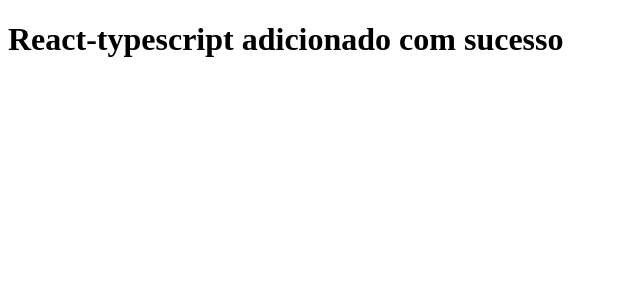
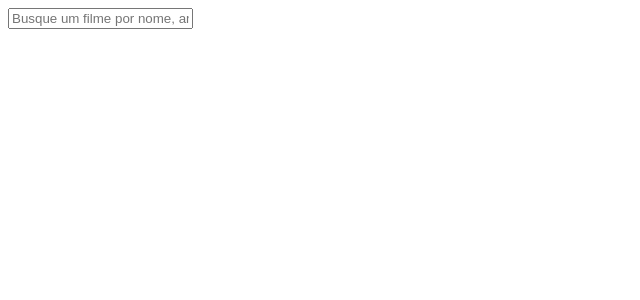
Before and after one commit to Ogunn/cubos-chalenge, a React (Create React App) app: page / in a window 1280 px wide. Shown: the top 300 px of the page, without its empty margins (0-640 px from the left). Built offline with nearby package versions, Linux system fonts and the light colour scheme; the HTML template or start-up script is replaced by a standard one.

Commit message:
Create form component, where the user inputs the query string.

```diff
--- a/src/App.tsx
+++ b/src/App.tsx
@@ -1,9 +1,29 @@
 import * as React from "react";
+import { useState } from "react";
 
 const App: React.FC = () => {
+  const [query, setQuery] = useState<string>();
+
+  const fetchData = () => {
+    console.log(query);
+  };
+
+  // const buildMovieDbURL = (query: string) => {};
+
   return (
     <div className="App">
-      <h1>React-typescript adicionado com sucesso</h1>
+      <form
+        onSubmit={e => {
+          e.preventDefault();
+          fetchData();
+        }}
+      >
+        <input
+          type="text"
+          placeholder="Busque um filme por nome, ano ou gênero."
+          onChange={event => setQuery(event.target.value)}
+        />
+      </form>
     </div>
   );
 };
```
